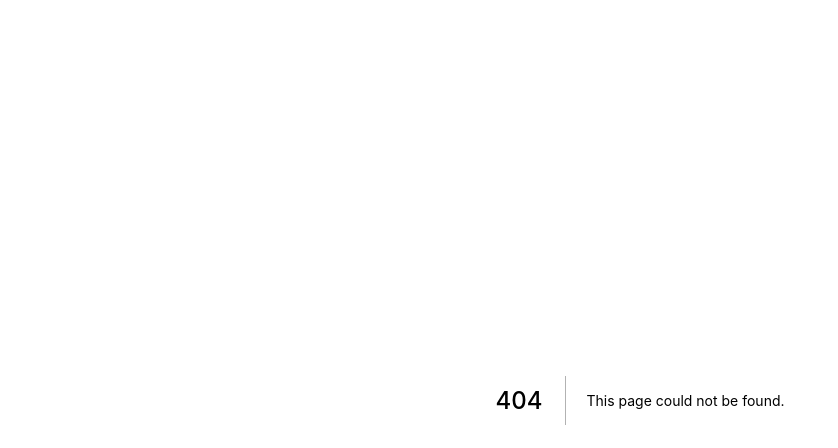
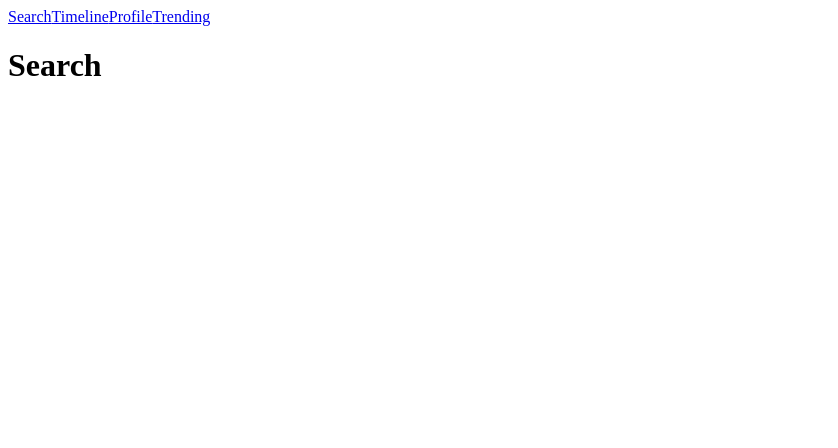
Before and after one commit to Veda-Ashok/charitable, a Next.js app: page /search in a window 1280 px wide. Before the commit this address had no page. Shown: the top 448 px of the page, without its empty margins (0-838 px from the left). Built offline with nearby package versions, Linux system fonts and the light colour scheme.

Commit message:
made the search its own page

```diff
--- a/pages/index.js
+++ b/pages/index.js
@@ -11,7 +11,7 @@ export default function Trending() {
       <div>
         <NavBar />
         <h1>Landing Page</h1>
-        <h1>Trending/Search</h1>
+        <h1>Trending</h1>
       </div>
     </div>
   )
--- /dev/null
+++ b/pages/search/index.js
@@ -0,0 +1,13 @@
+import React from 'react'
+import NavBar from '../../src/components/navbar'
+
+export default function Search() {
+  return (
+    <div className="container">
+      <div>
+        <NavBar />
+        <h1>Search</h1>
+      </div>
+    </div>
+  )
+}
--- a/src/components/navbar.js
+++ b/src/components/navbar.js
@@ -4,6 +4,9 @@ import Link from 'next/link'
 export default function NavBar() {
   return (
     <div>
+      <Link href="/search">
+        <a>Search</a>
+      </Link>
       <Link href="/timeline">
         <a>Timeline</a>
       </Link>
```
